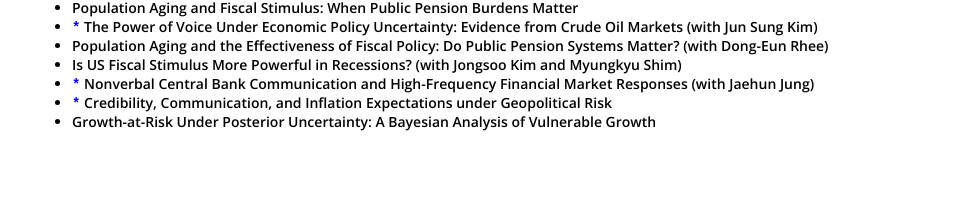
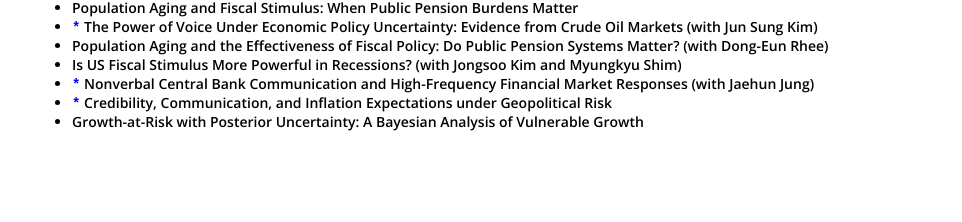
Before and after one commit to dooyeoncho/dooyeoncho.github.io, a Jekyll site: the page built from pages/research.html, in a window 1280 px wide. Shown: the part 1893-2115 px from the top of the page, without its empty margins (160-1122 px from the left). Built offline with Jekyll 4.4.1, drawn with Linux system fonts in a browser that asks for light colours.

Commit message:
Update research.html

```diff
--- a/pages/research.html
+++ b/pages/research.html
@@ -111,6 +111,6 @@
 		<span class="highlight-title"><li>Is US Fiscal Stimulus More Powerful in Recessions? (with Jongsoo Kim and Myungkyu Shim)</li></span>
 		<span class="highlight-title"><li><code style="color : blue"><b>*</b></code> Nonverbal Central Bank Communication and High-Frequency Financial Market Responses (with Jaehun Jung)</li></span>
 		<span class="highlight-title"><li><code style="color : blue"><b>*</b></code> Credibility, Communication, and Inflation Expectations under Geopolitical Risk</li></span>
-		<span class="highlight-title"><li> Growth-at-Risk Under Posterior Uncertainty: A Bayesian Analysis of Vulnerable Growth</li></span>
+		<span class="highlight-title"><li> Growth-at-Risk with Posterior Uncertainty: A Bayesian Analysis of Vulnerable Growth</li></span>
 	</ul>
 </div>&nbsp;&nbsp;&nbsp;&nbsp;&nbsp;&nbsp;
```
